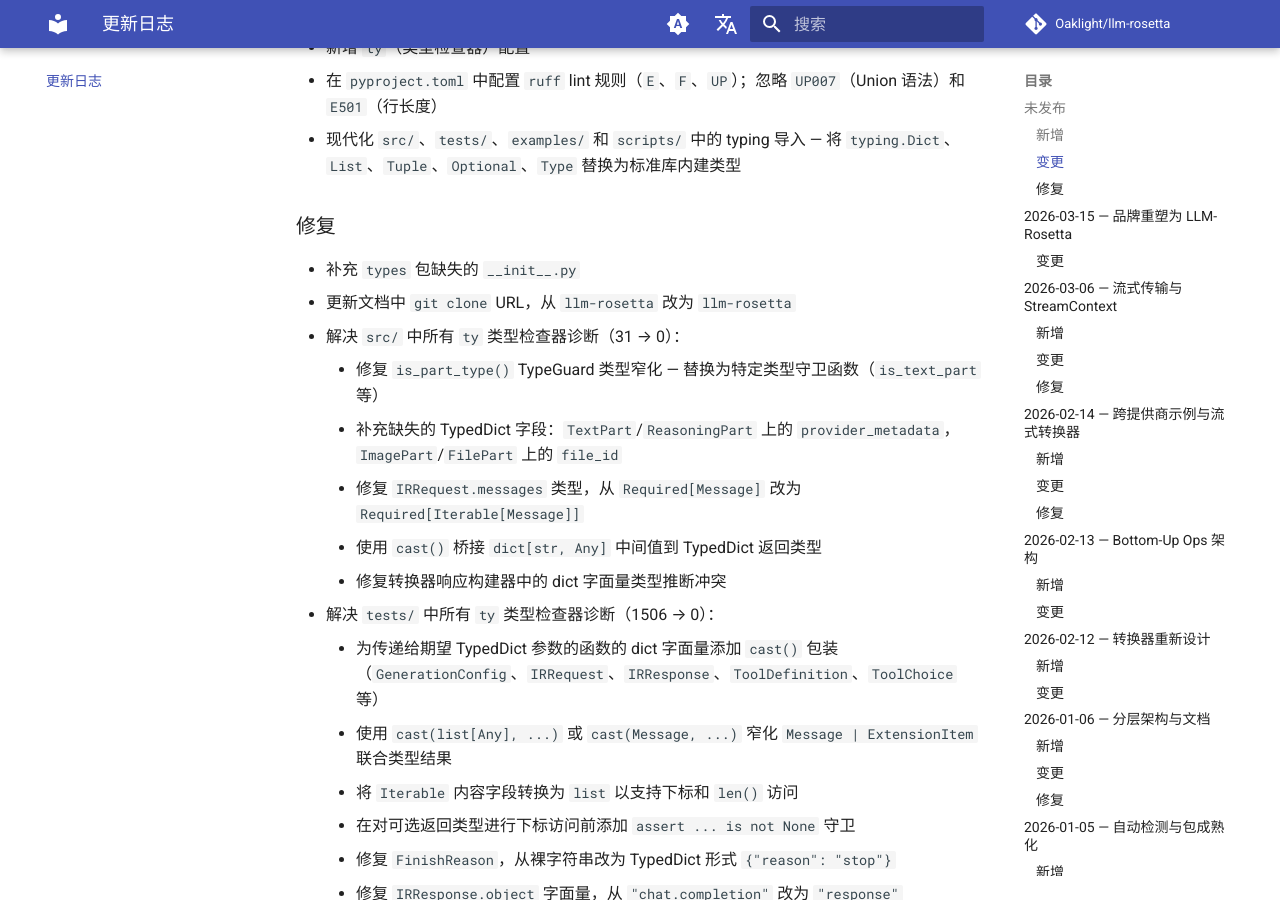
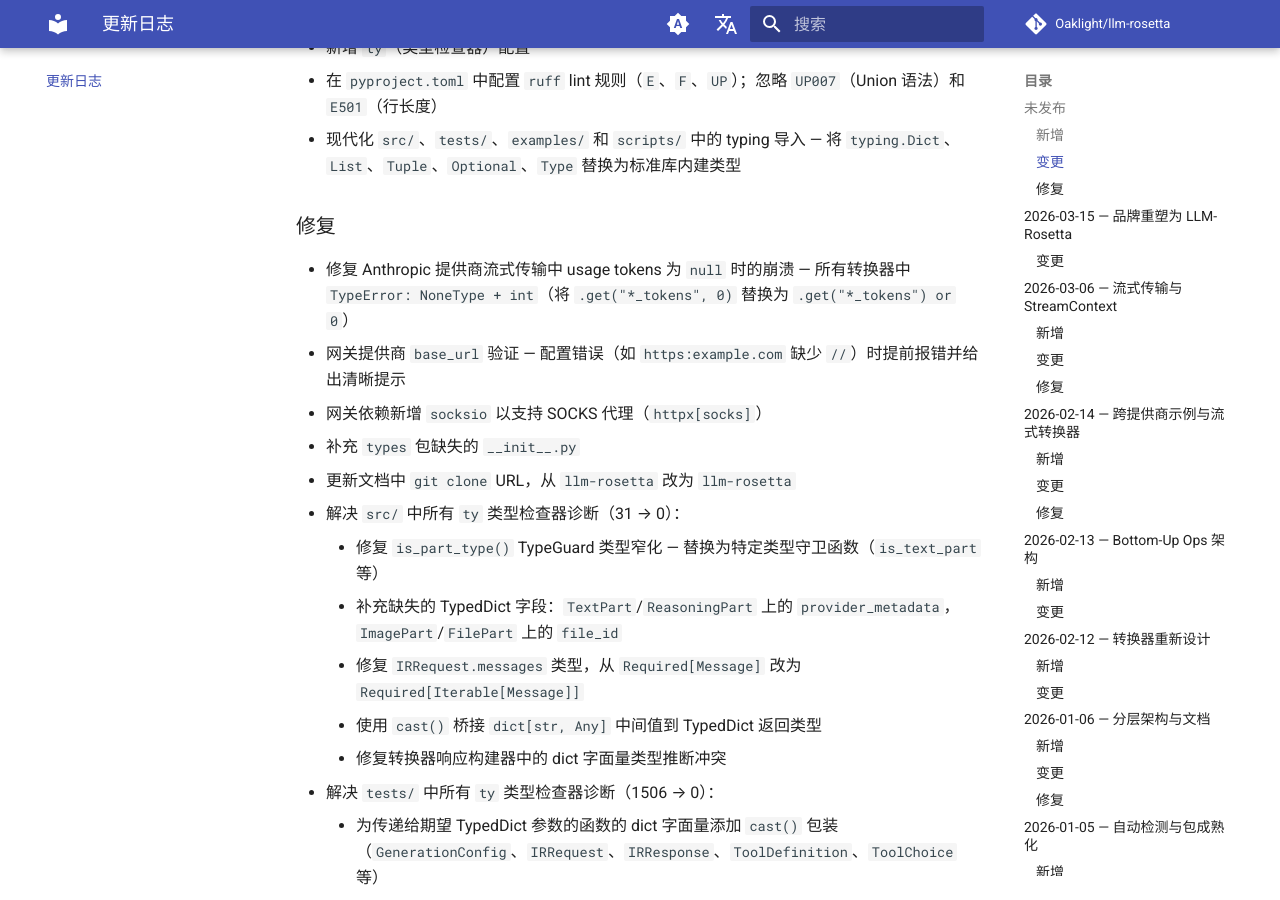
Before and after one commit to Oaklight/llm-rosetta, an MkDocs documentation site: the page built from docs/changelog.md, in a window 1280 px wide and 900 px high, scrolled down 1091 px. Built offline with MkDocs 1.6.1 and Material for MkDocs 9.7.7, drawn with Linux system fonts in a browser that asks for light colours; comment, search, counter and statistics services are not loaded.

Commit message:
docs: 更新更新日志，添加 bug 修复条目

```diff
--- a/docs/changelog.md
+++ b/docs/changelog.md
@@ -35,6 +35,9 @@ LLM-Rosetta 的所有重要变更均记录于此。本项目遵循 [Keep a Chang
 
 ### 修复
 
+- 修复 Anthropic 提供商流式传输中 usage tokens 为 `null` 时的崩溃 — 所有转换器中 `TypeError: NoneType + int`（将 `.get("*_tokens", 0)` 替换为 `.get("*_tokens") or 0`）
+- 网关提供商 `base_url` 验证 — 配置错误（如 `https:example.com` 缺少 `//`）时提前报错并给出清晰提示
+- 网关依赖新增 `socksio` 以支持 SOCKS 代理（`httpx[socks]`）
 - 补充 `types` 包缺失的 `__init__.py`
 - 更新文档中 `git clone` URL，从 `llm-rosetta` 改为 `llm-rosetta`
 - 解决 `src/` 中所有 `ty` 类型检查器诊断（31 → 0）：
```
